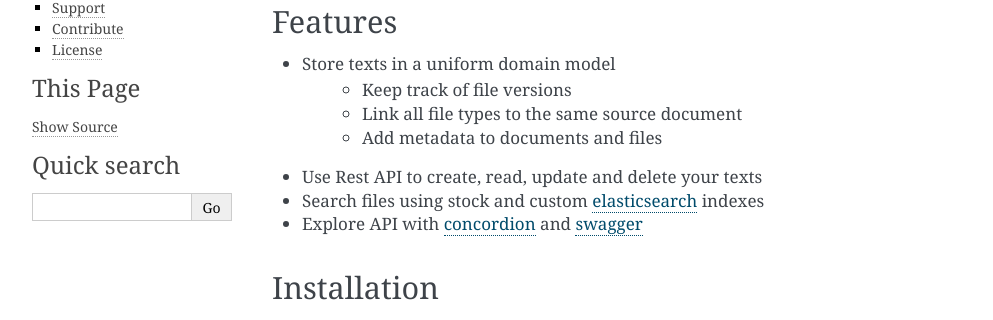
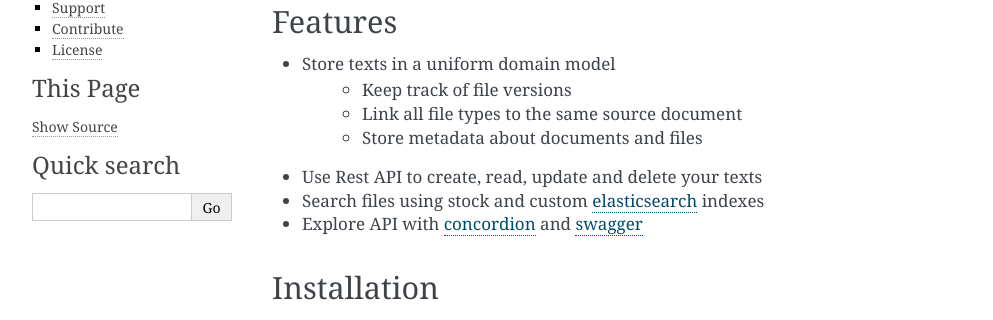
Before and after one commit to knaw-huc/textrepo, a Sphinx documentation site: the page built from docs/index.rst, in a window 1280 px wide. Shown: the part 181-501 px from the top of the page, without its empty margins (148-1141 px from the left). Built offline with Sphinx 7.4.7, drawn with Linux system fonts in a browser that asks for light colours.

Commit message:
Avoid confusion: we do not actually add the metadata to the documents/files

```diff
--- a/docs/index.rst
+++ b/docs/index.rst
@@ -11,7 +11,7 @@ Features
 - Store texts in a uniform domain model
    - Keep track of file versions
    - Link all file types to the same source document
-   - Add metadata to documents and files
+   - Store metadata about documents and files
 - Use Rest API to create, read, update and delete your texts
 - Search files using stock and custom `elasticsearch <https://www.elastic.co/elasticsearch/>`_ indexes
 - Explore API with `concordion <https://concordion.org/>`_ and `swagger <https://swagger.io/>`_
```
